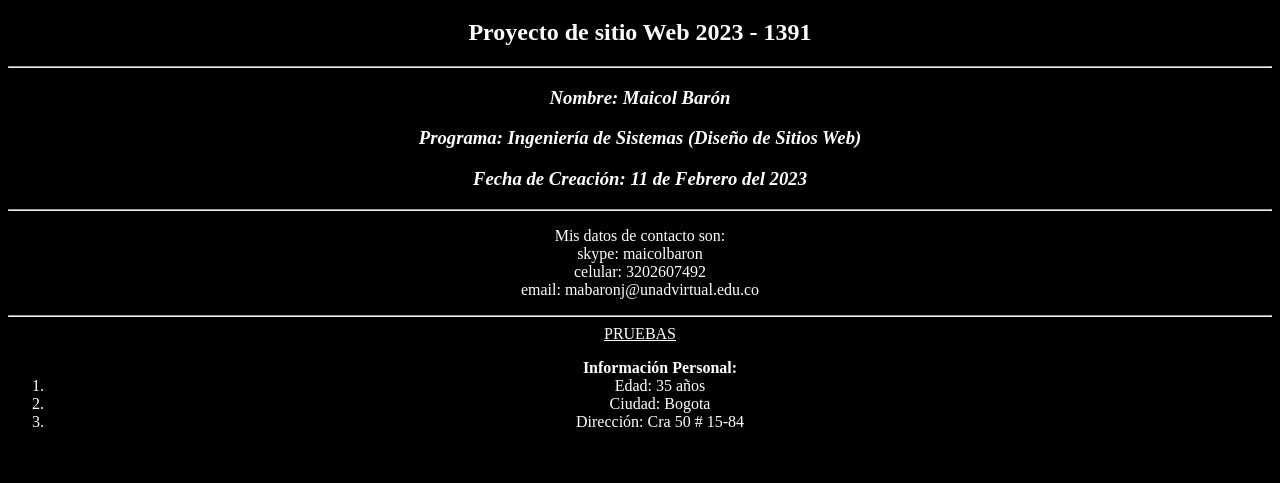
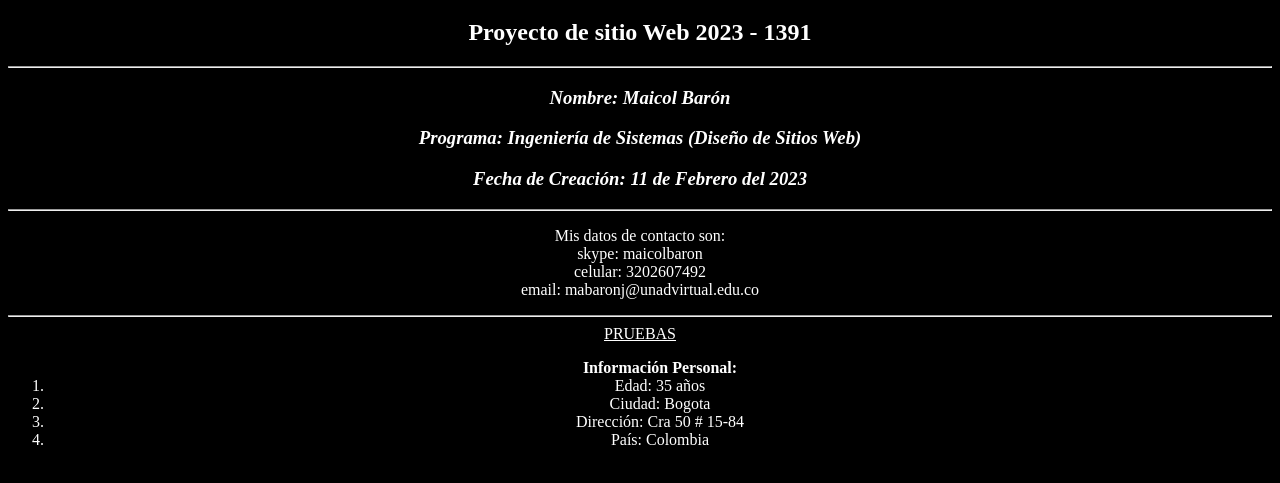
Before and after one commit to maicolbaronj/DSW-MaicolBaron-1391, a plain HTML site: page index.html in a window 1280 px wide. Shown: the part 61-544 px from the top of the page. Drawn offline with Linux system fonts and the light colour scheme.

Commit message:
Update index.html

```diff
--- a/index.html
+++ b/index.html
@@ -39,6 +39,7 @@
         <li>Edad: 35 años</li>
         <li>Ciudad: Bogota</li>
         <li>Dirección: Cra 50 # 15-84</li>
+        <li>País: Colombia</li>
     </ol>
     </p>
 
```
